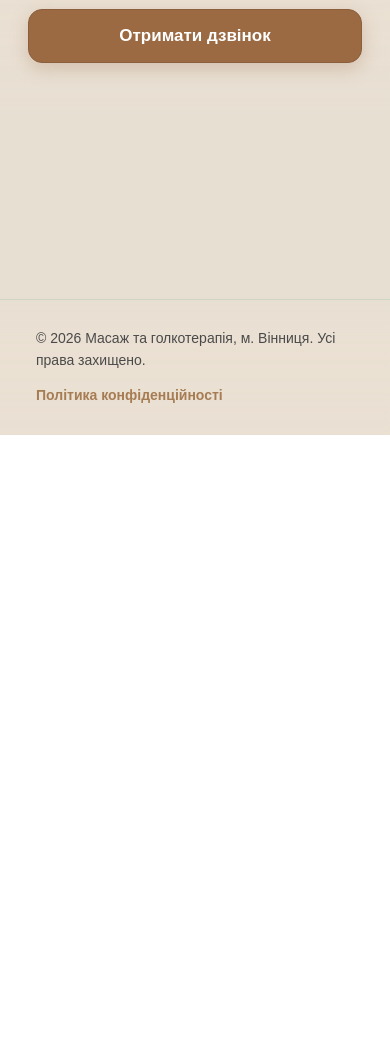
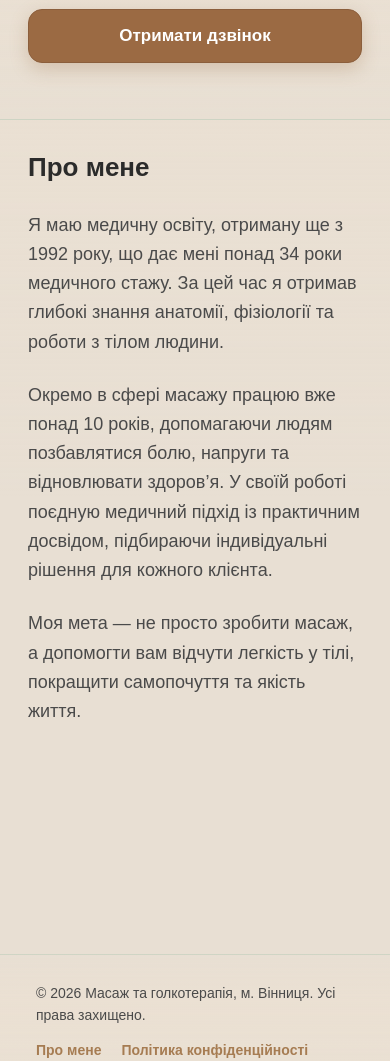
Before and after one commit to Vlad199222/massage-landing, a website: page public/index.html in a window 390 px wide. Shown: the part 6054-7115 px from the top of the page. Before the commit the page ends 6489 px from the top, so only its background shows below. Drawn offline with Linux system fonts and the light colour scheme.

Commit message:
feat: about section before footer
Made-with: Cursor

```diff
--- a/public/index.html
+++ b/public/index.html
@@ -42,6 +42,7 @@
           aria-label="Головна навігація"
         >
           <a href="#home">Головна</a>
+          <a href="#about">Про мене</a>
           <a href="#services">Послуги</a>
           <a href="#prices">Прайс-лист</a>
           <a href="#gallery">Фотогалерея</a>
@@ -466,6 +467,28 @@
           </form>
         </div>
       </section>
+
+      <section id="about" class="about-section" aria-labelledby="about-title">
+        <div class="section-container">
+          <h2 id="about-title">Про мене</h2>
+          <div class="about-lead">
+            <p>
+              Я маю медичну освіту, отриману ще з 1992 року, що дає мені понад 34 роки медичного
+              стажу. За цей час я отримав глибокі знання анатомії, фізіології та роботи з тілом
+              людини.
+            </p>
+            <p>
+              Окремо в сфері масажу працюю вже понад 10 років, допомагаючи людям позбавлятися болю,
+              напруги та відновлювати здоров’я. У своїй роботі поєдную медичний підхід із практичним
+              досвідом, підбираючи індивідуальні рішення для кожного клієнта.
+            </p>
+            <p>
+              Моя мета — не просто зробити масаж, а допомогти вам відчути легкість у тілі, покращити
+              самопочуття та якість життя.
+            </p>
+          </div>
+        </div>
+      </section>
     </main>
 
     <div class="social-rail-sticky" id="social-rail-wrap">
@@ -551,7 +574,8 @@
         <p class="site-footer__copy">
           © <span id="footer-year">2026</span> Масаж та голкотерапія, м. Вінниця. Усі права захищено.
         </p>
-        <nav class="site-footer__nav" aria-label="Юридична інформація">
+        <nav class="site-footer__nav" aria-label="Додаткові посилання">
+          <a href="#about">Про мене</a>
           <a href="./privacy.html">Політика конфіденційності</a>
         </nav>
       </div>
--- a/public/styles.css
+++ b/public/styles.css
@@ -516,6 +516,18 @@ body.nav-menu-open {
   font-size: 36px;
 }
 
+.about-section {
+  padding: 52px 32px 64px;
+  border-top: 1px solid rgba(111, 175, 143, 0.22);
+  background: linear-gradient(180deg, rgba(239, 226, 210, 0.26), transparent 58%);
+}
+
+.about-section h2 {
+  margin: 0 0 28px;
+  font-size: clamp(32px, 4.5vw, 42px);
+  color: var(--text-main);
+}
+
 .pricelist-section {
   padding: 48px 32px 64px;
   border-top: 1px solid rgba(111, 175, 143, 0.22);
@@ -1022,6 +1034,49 @@ body.legal-body .site-footer {
 .legal-header__back:hover,
 .legal-header__back:focus-visible {
   text-decoration: underline;
+}
+
+.legal-header__inner--split {
+  display: flex;
+  flex-wrap: wrap;
+  align-items: center;
+  justify-content: space-between;
+  gap: 12px 20px;
+}
+
+.legal-header__subnav {
+  display: flex;
+  flex-wrap: wrap;
+  gap: 8px 16px;
+}
+
+.legal-header__subnav a {
+  font-size: 14px;
+  font-weight: 600;
+  color: var(--button-main);
+  text-decoration: none;
+}
+
+.legal-header__subnav a:hover,
+.legal-header__subnav a:focus-visible {
+  text-decoration: underline;
+}
+
+.about-lead {
+  max-width: 820px;
+  margin-bottom: 8px;
+}
+
+.about-lead p {
+  margin: 0 0 1.35em;
+  font-size: clamp(18px, 2.8vw, 24px);
+  line-height: 1.62;
+  color: var(--text-muted);
+  font-weight: 500;
+}
+
+.about-lead p:last-child {
+  margin-bottom: 0;
 }
 
 .legal-page {
@@ -1812,6 +1867,11 @@ button.cta-btn {
     padding: 32px max(16px, env(safe-area-inset-left)) 48px max(16px, env(safe-area-inset-right));
   }
 
+  .about-section {
+    padding: 32px max(16px, env(safe-area-inset-left)) 40px max(16px, env(safe-area-inset-right));
+  }
+
+  .about-section h2,
   .services-section h2 {
     font-size: 30px;
   }
@@ -2027,6 +2087,7 @@ button.cta-btn {
     padding-bottom: calc(180px + env(safe-area-inset-bottom));
   }
 
+  .about-section h2,
   .services-section h2,
   .pricelist-section h2,
   .gallery-section h2,
```
Also changed, not shown: public/privacy.html (+6 -2 lines), public/thank-you.html (+2 -1 lines).
